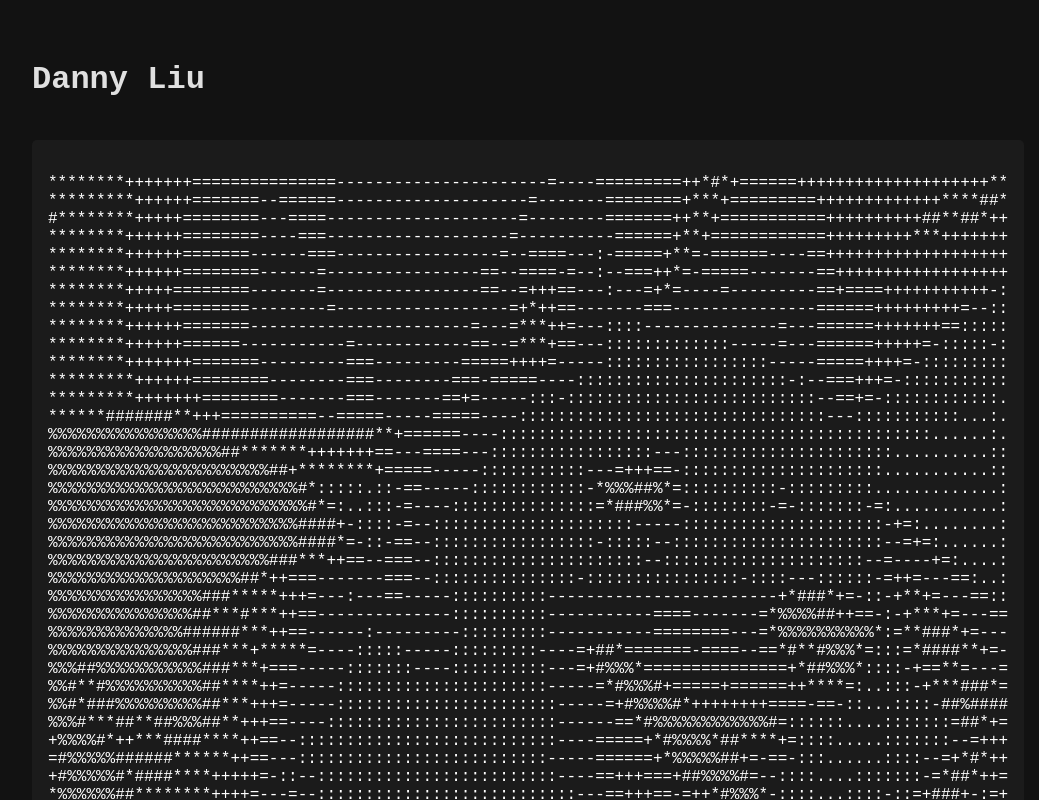
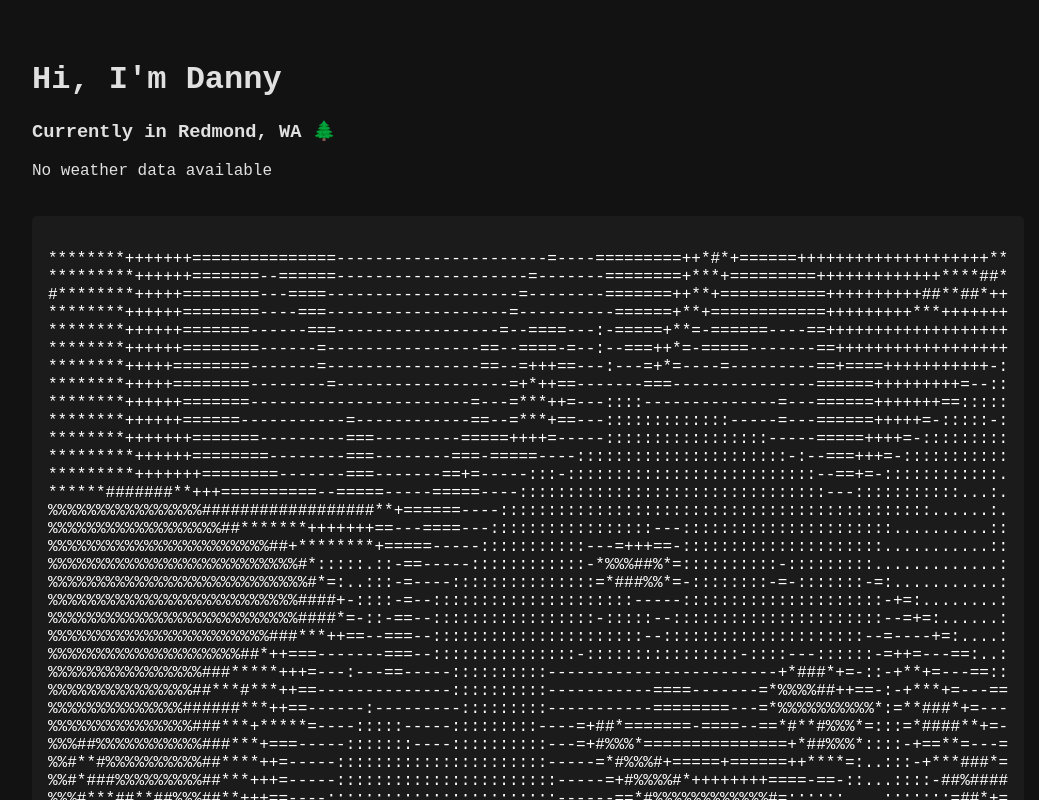
Before and after one commit to dannyl1u/dannyl1u.github.io, a React (Vite) app: page / in a window 1280 px wide. Shown: the top 800 px of the page, without its empty margins (8-1047 px from the left). Built offline with nearby package versions, Linux system fonts and the light colour scheme; no server answers.

Commit message:
weather componnet

```diff
--- a/src/App.tsx
+++ b/src/App.tsx
@@ -2,14 +2,16 @@ import './App.css'
 
 import Doggo from './components/Doggo'
 import Liudogg from './components/Header'
+import Weather from './components/Weather'
 
 function App() {
 
   return (
     <>
       <div>
-        <Liudogg/>
-        <Doggo/>
+        <Liudogg />
+        <Weather />
+        <Doggo />
       </div>
     </>
   )
--- a/src/components/Header.tsx
+++ b/src/components/Header.tsx
@@ -4,7 +4,7 @@ export default function Liudogg() {
   return (
     <div>
         <h1>
-            Danny Liu
+            Hi, I'm Danny
         </h1>
     </div>
   )
--- /dev/null
+++ b/src/components/Weather.tsx
@@ -0,0 +1,62 @@
+import { useEffect, useState } from "react";
+
+const WeatherReport = () => {
+  const [weatherData, setWeatherData] = useState(null);
+  const [precipitationData, setPrecipitationData] = useState(null);
+  const [loading, setLoading] = useState(true);
+  const [error, setError] = useState(null);
+
+  useEffect(() => {
+    const fetchWeather = async () => {
+      try {
+        const weatherResponse = await fetch("https://wttr.in/Redmond?format=%C+%t+%w");
+        const precipitationResponse = await fetch("https://wttr.in/Redmond?format=%p");
+
+        if (!weatherResponse.ok || !precipitationResponse.ok) {
+          throw new Error("Failed to fetch weather data");
+        }
+
+        const weatherText = await weatherResponse.text();
+        const precipitationText = await precipitationResponse.text();
+
+        setWeatherData(weatherText);
+        setPrecipitationData(precipitationText);
+      } catch (err) {
+        setError(err.message);
+      } finally {
+        setLoading(false);
+      }
+    };
+
+    fetchWeather();
+  }, []);
+
+  const getWeatherIcon = (condition) => {
+    if (condition.includes("Sunny")) return "☀️";
+    if (condition.includes("Cloudy")) return "☁️";
+    if (condition.includes("Rain")) return "🌧️";
+    if (condition.includes("Snow")) return "❄️";
+    if (condition.includes("Thunder")) return "⛈️";
+    return "🌍";
+  };
+
+  return (
+    <div className="p-4 bg-blue-50 rounded-lg shadow-md w-96 text-center">
+      <h3 className="text-xl font-bold"> Currently in Redmond, WA 🌲</h3>
+      {loading && <p>Loading...</p>}
+      {error && <p className="text-red-500">No weather data available</p>}
+      {weatherData && (
+        <div className="mt-2 text-lg">
+          <p className="text-3xl">{getWeatherIcon(weatherData)}</p>
+          <p>{weatherData}</p>
+        </div>
+      )}
+      {precipitationData && (
+        <div className="mt-4 p-2 bg-white rounded-md shadow-sm">
+        </div>
+      )}
+    </div>
+  );
+};
+
+export default WeatherReport;
```
